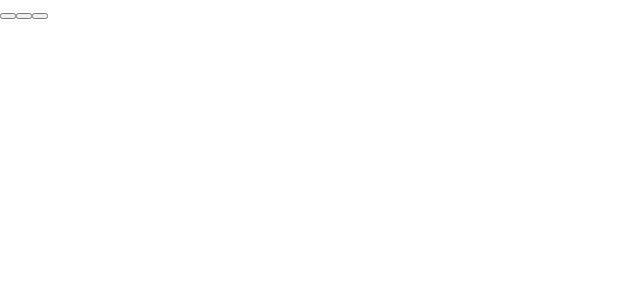
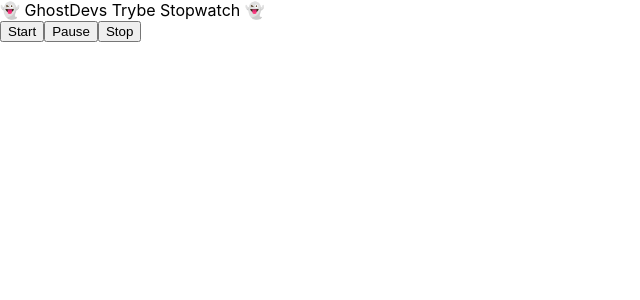
Before and after one commit to alanmdf/ghostdevs-stopwatch, a React (Create React App) app in the folder stopwatch-challenge/: page / in a window 1280 px wide. Shown: the top 300 px of the page, without its empty margins (0-640 px from the left). Built offline with nearby package versions, Linux system fonts and the light colour scheme.

Commit message:
Criaçao dos botoes de açao

```diff
--- a/stopwatch-challenge/package.json
+++ b/stopwatch-challenge/package.json
@@ -12,9 +12,9 @@
     "web-vitals": "^1.1.2"
   },
   "scripts": {
-    "start": "react-scripts start",
-    "build": "react-scripts build",
-    "test": "react-scripts test",
+    "start": "DISABLE_ESLINT_PLUGIN=true react-scripts start",
+    "build": "DISABLE_ESLINT_PLUGIN=true react-scripts build",
+    "test": "DISABLE_ESLINT_PLUGIN=true react-scripts test",
     "eject": "react-scripts eject"
   },
   "eslintConfig": {
--- a/stopwatch-challenge/src/App.js
+++ b/stopwatch-challenge/src/App.js
@@ -1,12 +1,26 @@
 import React from 'react';
+
 import Timer from './Components/Temporizador';
+import ActionButtons from './Components/ActionButtons';
+
 import './App.css';
 
 function App() {
   return (
-    <div>
-      <Timer />
-    </div>
+    <main>
+      <header className="app-header">
+        👻 GhostDevs Trybe Stopwatch 👻
+      </header>
+      <section className="main-section">
+        <ActionButtons className="action-buttons" />
+        <div className="timer-div">
+
+        </div>
+        <div className="setup-div">
+
+        </div>
+      </section>
+    </main>
   );
 }
 
--- /dev/null
+++ b/stopwatch-challenge/src/Components/ActionButtons.jsx
@@ -0,0 +1,19 @@
+import React, { Component } from 'react';
+
+class ActionButtons extends Component {
+  constructor(props) {
+    super(props)
+  }
+
+  render() {
+    return (
+      <div>
+        <button type='button'>Start</button>
+        <button type='button'>Pause</button>
+        <button type='button'>Stop</button>
+      </div>
+    )
+  }
+}
+
+export default ActionButtons;
```
